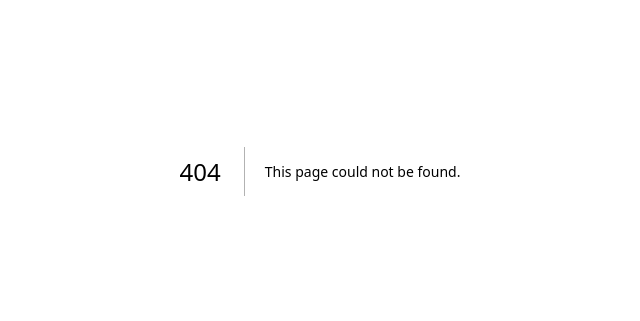
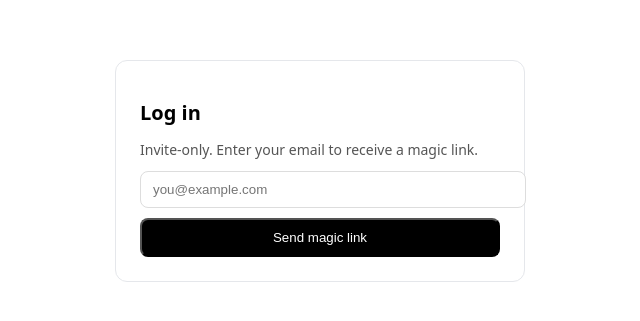
Before and after one commit to donwibbles/community-mvp, a Next.js app: page /login in a window 1280 px wide. Before the commit this address had no page. Shown: the part 229-550 px from the top of the page, without its empty margins (320-960 px from the left). Built offline with nearby package versions, Linux system fonts and the light colour scheme.

Commit message:
Create page.tsx

```diff
--- /dev/null
+++ b/src/app/login/page.tsx
@@ -0,0 +1,54 @@
+"use client";
+
+import { useState } from "react";
+import { supabase } from "@/lib/supabase";
+
+export default function LoginPage() {
+  const [email, setEmail] = useState("");
+  const [sent, setSent] = useState(false);
+  const [error, setError] = useState("");
+
+  async function sendMagicLink(e: React.FormEvent) {
+    e.preventDefault();
+    setError("");
+    // For invite-only, we’ll call our API route that checks invites table
+    const res = await fetch("/api/create-magic-link", {
+      method: "POST",
+      headers: { "Content-Type": "application/json" },
+      body: JSON.stringify({ email })
+    });
+    const data = await res.json();
+    if (!res.ok) {
+      setError(data.error || "Unable to send link");
+    } else {
+      setSent(true);
+    }
+  }
+
+  return (
+    <main style={{ minHeight: "100vh", display: "grid", placeItems: "center" }}>
+      <form onSubmit={sendMagicLink} style={{ width: 360, padding: 24, border: "1px solid #e5e7eb", borderRadius: 12 }}>
+        <h1 style={{ fontSize: 20, fontWeight: 600, marginBottom: 12 }}>Log in</h1>
+        <p style={{ fontSize: 14, color: "#555", marginBottom: 12 }}>
+          Invite-only. Enter your email to receive a magic link.
+        </p>
+        <input
+          type="email"
+          required
+          value={email}
+          onChange={e => setEmail(e.target.value)}
+          placeholder="you@example.com"
+          style={{ width: "100%", padding: "10px 12px", border: "1px solid #ddd", borderRadius: 8, marginBottom: 10 }}
+        />
+        <button
+          type="submit"
+          style={{ width: "100%", padding: "10px 12px", borderRadius: 8, background: "black", color: "white" }}
+        >
+          Send magic link
+        </button>
+        {sent && <p style={{ marginTop: 10, color: "green" }}>Check your email for the link.</p>}
+        {error && <p style={{ marginTop: 10, color: "crimson" }}>{error}</p>}
+      </form>
+    </main>
+  );
+}
```
